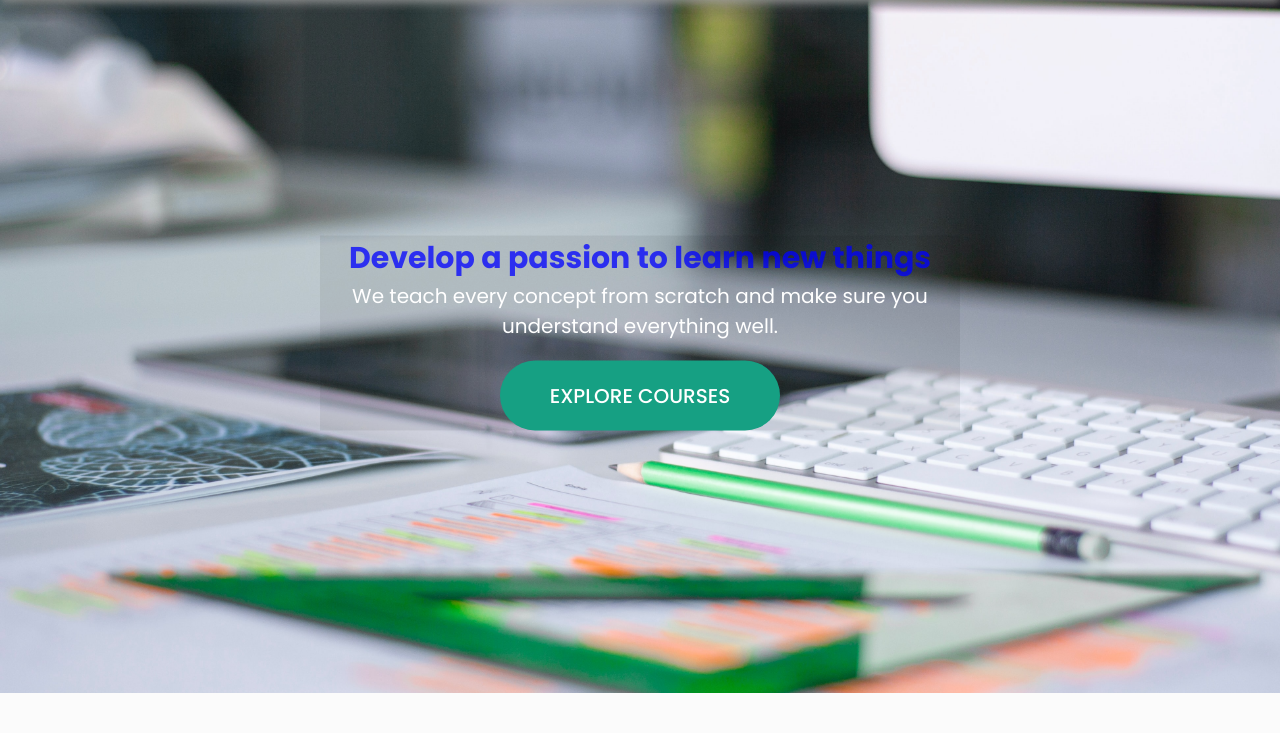
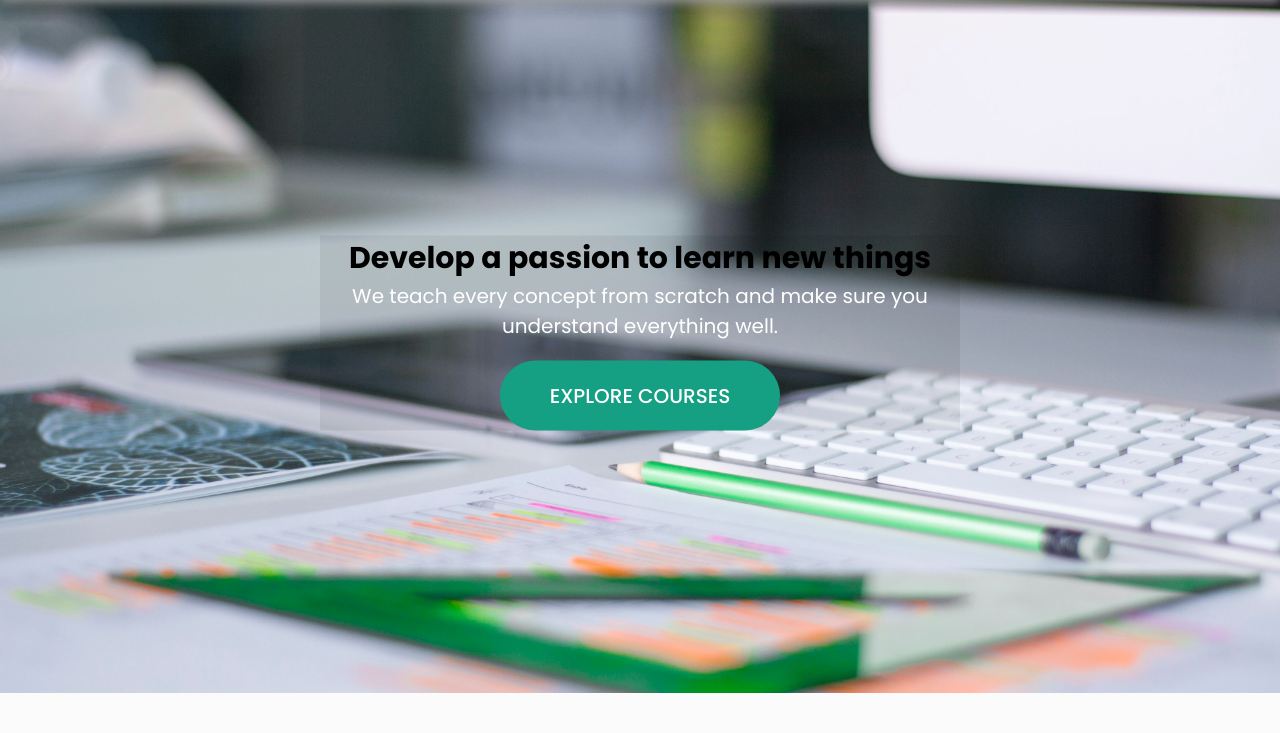
Before and after one commit to MahwishFatima/Zad-e-Raah.github.io, a plain HTML site: page index.html in a window 1280 px wide. Shown: the part 67-800 px from the top of the page. Drawn offline with nearby package versions, Linux system fonts and the light colour scheme.

Commit message:
Update index.html

```diff
--- a/index.html
+++ b/index.html
@@ -29,7 +29,7 @@
             </div>
         </nav>
         <div class="showcase">
-            <h2 class="text-blue">Develop a passion to learn new things</h2>
+            <h2 class="text-blue" style="color:black">Develop a passion to learn new things</h2>
             <p class="text-white"> We teach every concept from scratch and make sure you understand everything well.</p>
             <a href="#courses" class="btn btn-primary">Explore Courses</a>
 
```
